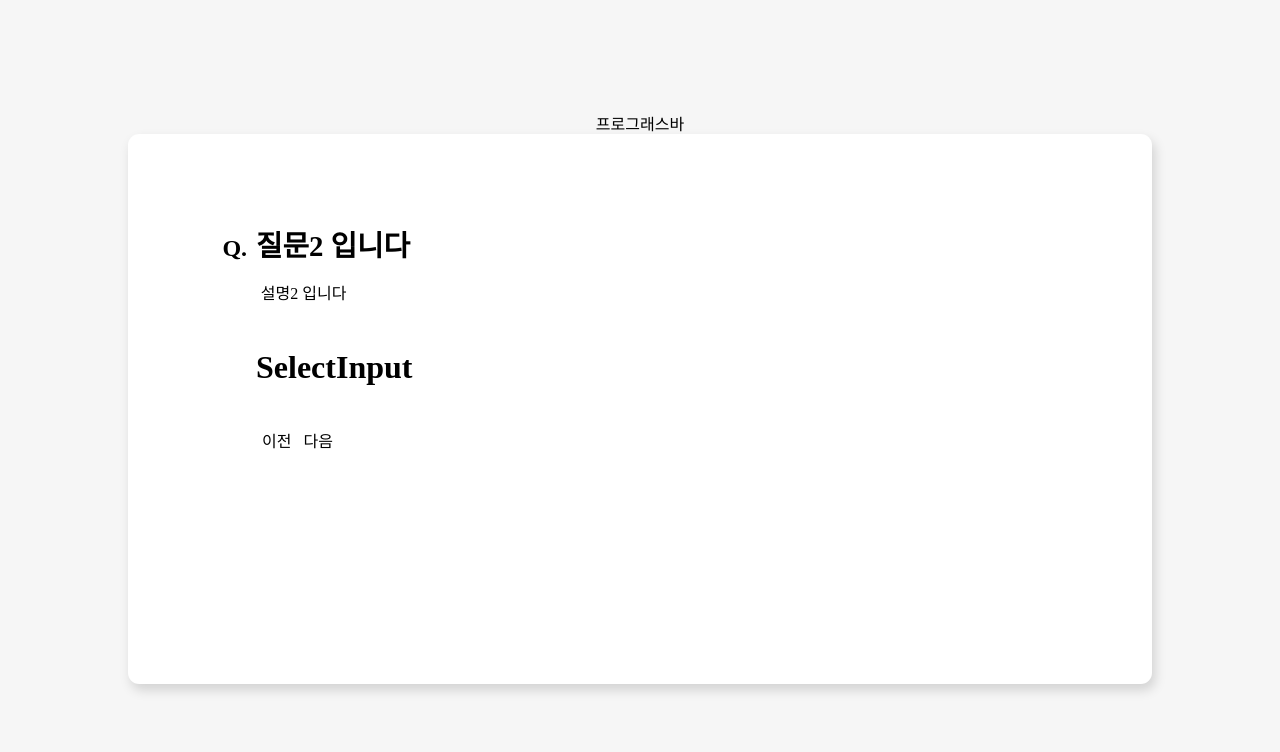
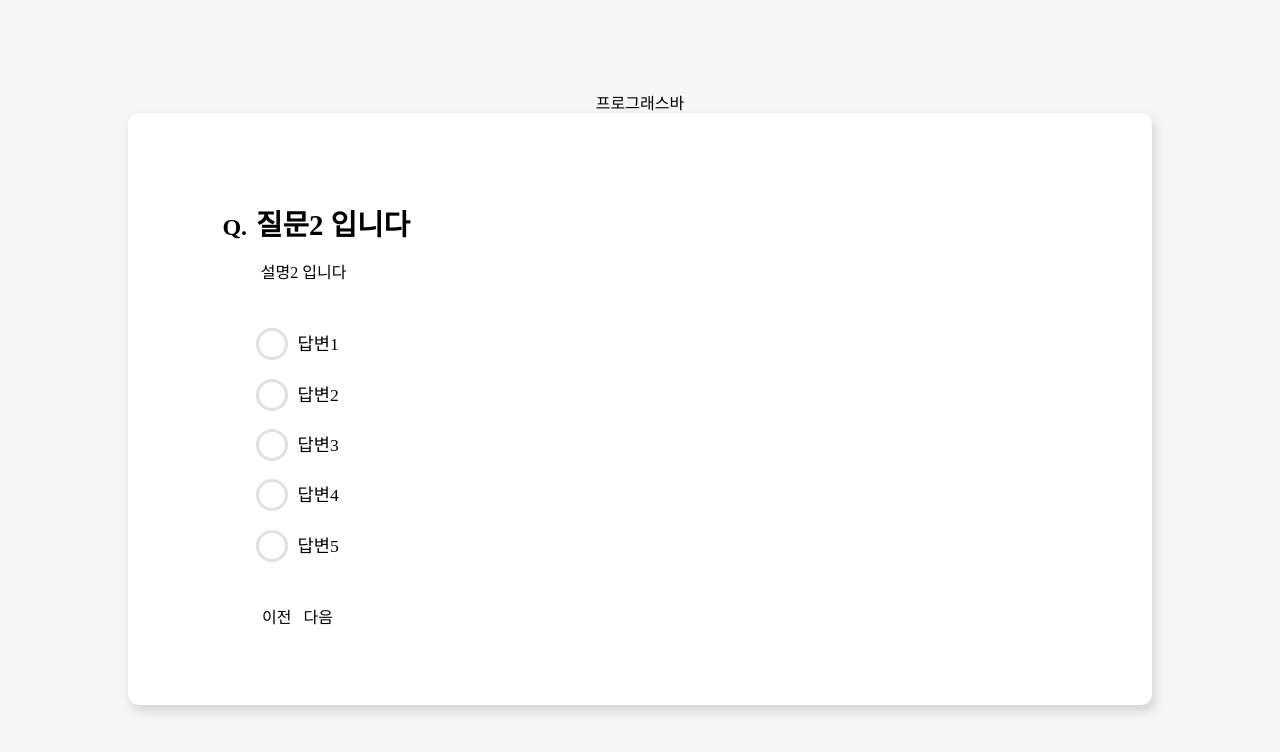
Before and after one commit to hotteokButler/newTIL, a React (Vite) app in the folder react/survey_pie/: page /survey/1/1 in a window 1280 px wide. Shown: the top 752 px of the page. Built offline with nearby package versions, Linux system fonts and the light colour scheme.

Commit message:
Add : Select Input

```diff
--- a/react/survey_pie/pages/SurveyPage/index.jsx
+++ b/react/survey_pie/pages/SurveyPage/index.jsx
@@ -23,7 +23,9 @@ export default function SurveyPage() {
       desc: '설명2 입니다',
       type: 'select',
       required: false,
-      options: {},
+      options: {
+        items: ['답변1', '답변2', '답변3', '답변4', '답변5'],
+      },
     },
     {
       title: '질문3 입니다',
--- /dev/null
+++ b/react/survey_pie/src/components/SelectInput/Item.jsx
@@ -0,0 +1,13 @@
+import * as S from './selectInput.styled';
+
+export default function Item({ children, onChange }) {
+  return (
+    <S.ItemWrapper>
+      <label>
+        <input type="checkbox" onChange={onChange} value={children} />
+        <button type="button"></button>
+        <span>{children}</span>
+      </label>
+    </S.ItemWrapper>
+  );
+}
--- a/react/survey_pie/src/components/SelectInput/index.jsx
+++ b/react/survey_pie/src/components/SelectInput/index.jsx
@@ -1,3 +1,24 @@
-export default function SelectInput({ children }) {
-  return <h1>{children}SelectInput</h1>;
+import Item from './Item';
+
+export default function SelectInput({ answer = [], setAnswer, options }) {
+  const handleChange = (isChecked, idx) => {
+    if (isChecked) {
+      // setAnser(idex 추가)
+      setAnswer([...answer, idx]);
+    } else {
+      // setAnser(idex 제외)
+      setAnswer(answer.filter((item) => item !== idx));
+    }
+  };
+
+  return (
+    <div>
+      {options?.items &&
+        options.items.map((elem, idx) => (
+          <Item key={idx} onChange={(e) => handleChange(e.target.checked, idx)}>
+            {elem}
+          </Item>
+        ))}
+    </div>
+  );
 }
--- a/react/survey_pie/src/components/SelectInput/selectInput.styled.js
+++ b/react/survey_pie/src/components/SelectInput/selectInput.styled.js
@@ -11,3 +11,35 @@ export const TextInput = styled.input`
     color: #d8d7d7;
   }
 `;
+
+// options
+export const ItemWrapper = styled.div`
+  margin: 1.15rem 0;
+  label {
+    display: flex;
+    align-items: center;
+  }
+  input[type='checkbox'] {
+    display: none;
+  }
+  input[type='checkbox']:checked ~ button {
+    border: 0.6em solid #53e994;
+  }
+  input[type='checkbox']:checked ~ span {
+    font-weight: bold;
+  }
+  button {
+    display: inline-block;
+    margin-right: 0.6rem;
+    width: 2rem;
+    height: 2rem;
+    border-radius: 50%;
+    border: 0.2em solid #e2dfdf;
+    cursor: pointer;
+  }
+  span {
+    flex: 0.5;
+    font-size: 1.1rem;
+    cursor: pointer;
+  }
+`;
```
